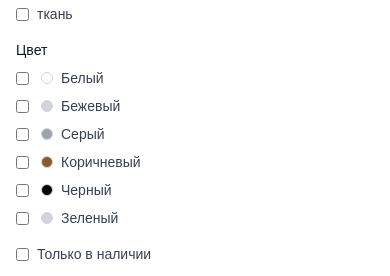
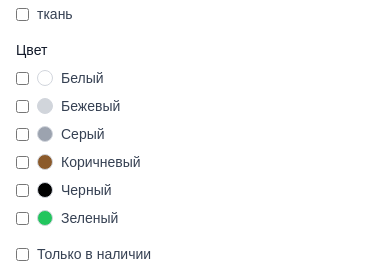
Before and after one commit to Rustam150/-hermitage-decor, a Next.js app: page /catalog/aromaty in a window 390 px wide. Both pictures are taken after a click on the button "Фильтры". Shown: the part 439-715 px from the top of the page. Built offline with nearby package versions, Linux system fonts and the light colour scheme.

Commit message:
Fix mobile filters: add color circles

```diff
--- a/app/catalog/[slug]/page.tsx
+++ b/app/catalog/[slug]/page.tsx
@@ -418,7 +418,27 @@ export default function CategoryPage() {
           {colors.map((color) => (
             <label key={color} className="flex items-center gap-2 text-sm text-gray-700">
               <input type="checkbox" checked={selectedColors.includes(color)} onChange={() => toggleColor(color)} className="rounded" />
-                    <span className="w-3 h-3 rounded-full border border-gray-300 inline-block ml-1" style={{ backgroundColor: color === "Белый" ? "#fff" : color === "Черный" ? "#000" : color === "Серый" ? "#9ca3af" : color === "Коричневый" ? "#8b5a2b" : "#d1d5db" }}></span>
+              <span
+                className="w-4 h-4 rounded-full border border-gray-300"
+                style={{
+                  backgroundColor:
+                    color === "Белый" ? "#fff" :
+                    color === "Черный" ? "#000" :
+                    color === "Серый" ? "#9ca3af" :
+                    color === "Коричневый" ? "#8b5a2b" :
+                    color === "Зеленый" ? "#22c55e" :
+                    color === "Синий" ? "#3b82f6" :
+                    color === "Красный" ? "#ef4444" :
+                    color === "Розовый" ? "#ec4899" :
+                    color === "Бордовый" ? "#7f1d1d" :
+                    color === "Орех" ? "#b45309" :
+                    color === "Венге" ? "#4a2c2c" :
+                    color === "Дуб" ? "#d97706" :
+                    color === "Золотой" ? "#eab308" :
+                    color === "Серебро" ? "#9ca3af" :
+                    "#d1d5db"
+                }}
+              ></span>
               {color}
             </label>
           ))}
```
Lines whose indentation alone changed are shown as unchanged.
